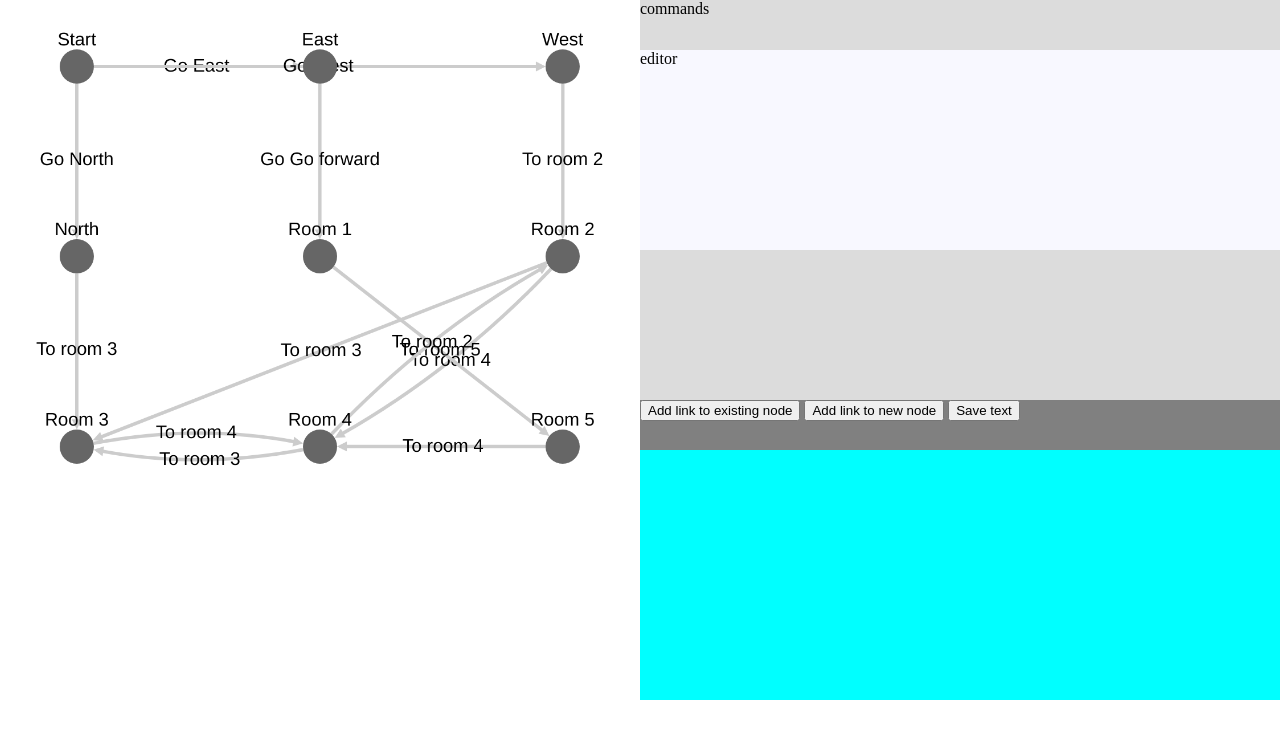
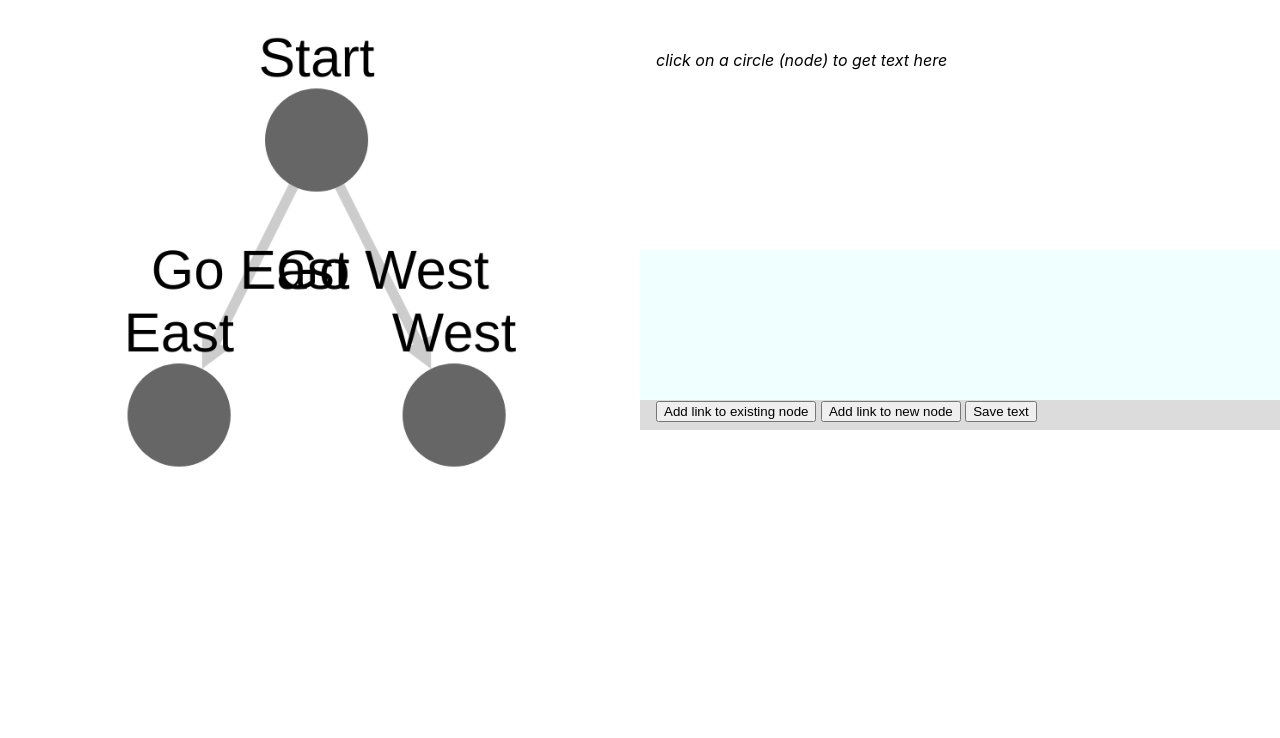
Before and after one commit to chrhagel/choose-your-own-adventure, a plain HTML site: page index.html in a window 1280 px wide. Drawn offline with Linux system fonts and the light colour scheme.

Commit message:
Updated readme.  Added title to edges. Changed starting data to be fewer nodes. Started visual cleanup.

```diff
--- a/index.html
+++ b/index.html
@@ -12,11 +12,17 @@
 
     <div id="cy"></div>
     <div id="editorframe">
-      <div id="editorcommands">commands</div>
-      <div id="editor" contenteditable="true">editor</div>
+      <!-- editorcommands is an area reserved for commands like bold, italics, pick font type, and similar. -->
+      <div id="editorcommands"> </div>
+
+      <!-- Main text area -->
+      <div id="editor" contenteditable="true"> <i>click on a circle (node) to get text here</i></div>
+
+      <!-- Area for the links between nodes. Links are called 'edges' in graphs. -->
       <div id="editorlinks">
 
       </div>
+      <!-- It would probably make more sense to move these buttons to the command area but oh well  -->
       <div id="editorcommit">
         <input type="button" value="Add link to existing node" onclick="addLinkToExistingNode()">
         <input type="button" value="Add link to new node" onclick="addLinkToNewNode()">
@@ -30,8 +36,8 @@
 <!-- <script src="js/jquery-3.4.1.min.js"></script> -->
 <script src="js/cytoscape.min.js"></script>
 <script src="js/elements.js"></script>
-<!-- <script src="js/dagre.js"></script> -->
-<!-- <script src="js/cytoscape-dagre.js"></script> -->
+<script src="js/dagre.js"></script>
+<script src="js/cytoscape-dagre.js"></script>
 <script src="js/editor.js"></script>
 
 <script type="text/javascript">
@@ -86,9 +92,9 @@
   // general utils and setup
   function setAndUpdateLayout(){
     var layout = cy.layout({
-      name: 'grid'
+      // name: 'grid'
       // name: 'random'
-      // name: 'dagre'
+      name: 'dagre'
     });
 
     layout.run();
@@ -146,7 +152,8 @@ function setEdgeText(){
   var linkdata = getEditorLinks() //Array[{ data: { id: '0', source: 'n1', target: 'n2', text: "Go East" } }]
   for (var i=0; i<linkdata.length; i++){
     var edge = cy.getElementById(linkdata[i].id);
-    edge._private.data.name = linkdata[i].text;
+    edge._private.data.name = linkdata[i].name;
+    edge._private.data.body = linkdata[i].body;
   }
 }
 
@@ -158,7 +165,8 @@ function getEdgeInfo(edgearr){
       'id': edgearr[i].id(),
       'source': edgearr[i]._private.data.source,
       'target': edgearr[i]._private.data.target,
-      'name': edgearr[i]._private.data.name
+      'name': edgearr[i]._private.data.name,
+      'body': edgearr[i]._private.data.body,
     //  { data: { id: '0', source: 'n1', target: 'n2', name: "Go East" } },
     });
   }
--- a/js/editor.js
+++ b/js/editor.js
@@ -17,25 +17,29 @@ function getEditorText(){
 function setEditorLinks(edge_data_arr){
   var html_str ='';
   for (var i = 0; i < edge_data_arr.length; i++) {
+    // it'd be better if the text had the name of the node it linked to and not the ID. Would require a look up. Haven't done that yet.
     html_str +=
     '<div id="'+ edge_data_arr[i].id +'"> \
-      <span id="name" contenteditable="true" >'+ edge_data_arr[i].name +'</span> \
-      <span id="'+ edge_data_arr[i].target +'"> linking to '+ edge_data_arr[i].target +' </span> \
+      <span id="name" class="edge_name" contenteditable="true" >'+ edge_data_arr[i].name +'</span> \
+      <span id="body" class="edge_body" contenteditable="true" >'+ edge_data_arr[i].body +'</span> \
+      <span id="'+ edge_data_arr[i].target +'"  class="edge_linkto" > linking to '+ edge_data_arr[i].target +' </span> \
       <span id="'+ edge_data_arr[i].source +'" class="notVisible"> source </span> \
     </div>';
   }
   editorlinks.innerHTML = html_str;
 }
 
- // returns edge info Array[{ data: { id: '0', source: 'n1', target: 'n2', text: "Go East" } }]
+ // returns edge info Array[{ data: { id: '0', source: 'n1', target: 'n2', name:"Go east",  body: "You see ..." } }]
+//  This function is currently fragile. Depends on a specific order. Should go by Ids or something like that.
 function getEditorLinks(){
   var return_arr = []
   for (var i=0; i<editorlinks.children.length; i++){
     var data = {};
     data['id'] = editorlinks.children[i].getAttribute("id");
-    data['source'] = editorlinks.children[i].children[2].getAttribute("id");
-    data['target'] = editorlinks.children[i].children[1].getAttribute("id");
-    data['text'] = editorlinks.children[i].children[0].innerHTML;
+    data['source'] = editorlinks.children[i].children[3].getAttribute("id");
+    data['target'] = editorlinks.children[i].children[2].getAttribute("id");
+    data['name'] = editorlinks.children[i].children[0].innerHTML;
+    data['body'] = editorlinks.children[i].children[1].innerHTML;
 
     return_arr.push(data);
   }
--- a/js/elements.js
+++ b/js/elements.js
@@ -1,52 +1,48 @@
 const ellies = {
   "nodes": [ // list of graph elements to start with
     {
-      data: { id: 'n1', name:"Start", body:"You at the beginning of stuff" }
+      data: { id: 'n1', name:"Start", body:"This is where the story starts" }
     },
     {
-      data: { id: 'n2', name:"East", body:"the eastern room with many flowers" }
+      data: { id: 'n2', name:"East", body:"The eastern room with many flowers" }
     },
     {
       data: { id: 'n3', name:"West", body:"The western room with much spice" }
     },
-    {
-      data: { id: 'n4', name:"North", body:"The nothern room which is very hot" }
-    },
-    {
-      data: { id: 'n5', name:'Room 1', body:"Room 1, you see an ogre" }
-    },
-    {
-      data: { id: 'n6', name:"Room 2", body:"Room 2, Two kobolds" }
-    },
-    {
-      data: { id: 'n7', name:"Room 3", body:"Room 3, a troll!!!!" }
-    },
-    {
-      data: { id: 'n8', name:"Room 4", body:"Room 4, is that a chest? Why my, yes it is!" }
-    },
-    {
-      data: { id: 'n9', name:"Room 5", body:"Oh no, a big hole. Jump!" }
-    },
+    // {
+    //   data: { id: 'n4', name:"North", body:"The nothern room which is very hot" }
+    // },
+    // {
+    //   data: { id: 'n5', name:'Room 1', body:"Room 1, you see an ogre" }
+    // },
+    // {
+    //   data: { id: 'n6', name:"Room 2", body:"Room 2, Two kobolds" }
+    // },
+    // {
+    //   data: { id: 'n7', name:"Room 3", body:"Room 3, a troll!!!!" }
+    // },
+    // {
+    //   data: { id: 'n8', name:"Room 4", body:"Room 4, is that a chest? Why my, yes it is!" }
+    // },
+    // {
+    //   data: { id: 'n9', name:"Room 5", body:"Oh no, a big hole. Jump!" }
+    // },
 
   ],
   "edges":[
-    { data: { id: 'e0', source: 'n1', target: 'n2', name: "Go East" } },
-    { data: { id: 'e1', source: 'n1', target: 'n3', name: "Go West" } },
-    { data: { id: 'e2', source: 'n1', target: 'n4', name: "Go North" } },
-    { data: { id: 'e3', source: 'n2', target: 'n5', name: "Go Go forward" } },
-    { data: { id: 'e4', source: 'n3', target: 'n6', name: "To room 2" } },
-    { data: { id: 'e5', source: 'n4', target: 'n7', name: "To room 3" } },
-    { data: { id: 'e6', source: 'n6', target: 'n8', name: "To room 4" } },
-    { data: { id: 'e7', source: 'n7', target: 'n8', name: "To room 4" } },
-    { data: { id: 'e8', source: 'n5', target: 'n9', name: "To room 5" } },
-    { data: { id: 'e9', source: 'n9', target: 'n8', name: "To room 4" } },
-    { data: { id: 'e10', source: 'n6', target: 'n7', name: "To room 3" } },
-    { data: { id: 'e11', source: 'n8', target: 'n7', name: "To room 3" } },
-    { data: { id: 'e12', source: 'n8', target: 'n6', name: "To room 2" } },
-    // { data: { id: '13', source: 'c', target: 'd' } },
-    // { data: { id: '14', source: 'c', target: 'd' } },
-    // { data: { id: '15', source: 'c', target: 'd' } },
-    // { data: { id: '16', source: 'c', target: 'd' } },
+    { data: { id: 'e0', source: 'n1', target: 'n2', name: "Go East", body:"Description of the action" } },
+    { data: { id: 'e1', source: 'n1', target: 'n3', name: "Go West", body:"You see a great door to the west decide to take it..." } },
+    // { data: { id: 'e2', source: 'n1', target: 'n4', name: "Go North", body:"test" } },
+    // { data: { id: 'e3', source: 'n2', target: 'n5', name: "Go Go forward", body:"test" } },
+    // { data: { id: 'e4', source: 'n3', target: 'n6', name: "To room 2", body:"test" } },
+    // { data: { id: 'e5', source: 'n4', target: 'n7', name: "To room 3", body:"test" } },
+    // { data: { id: 'e6', source: 'n6', target: 'n8', name: "To room 4", body:"test" } },
+    // { data: { id: 'e7', source: 'n7', target: 'n8', name: "To room 4", body:"test" } },
+    // { data: { id: 'e8', source: 'n5', target: 'n9', name: "To room 5", body:"test" } },
+    // { data: { id: 'e9', source: 'n9', target: 'n8', name: "To room 4", body:"test" } },
+    // { data: { id: 'e10', source: 'n6', target: 'n7', name: "To room 3", body:"test" } },
+    // { data: { id: 'e11', source: 'n8', target: 'n7', name: "To room 3", body:"test" } },
+    // { data: { id: 'e12', source: 'n8', target: 'n6', name: "To room 2", body:"test" } },
   ]
 }
 
--- a/styles.css
+++ b/styles.css
@@ -7,6 +7,7 @@ html, body
 body
 {
 		display: flex;
+		font-family: -apple-system, BlinkMacSystemFont, 'Segoe UI', Roboto, Oxygen, Ubuntu, Cantarell, 'Open Sans', 'Helvetica Neue', sans-serif;
 }
 
 
@@ -20,7 +21,7 @@ body
 {
 	width: 700px;
 	height: 700px;
-	background-color: aqua;
+
 
 }
 
@@ -28,31 +29,47 @@ body
 {
 	width: 100%;
 	height: 50px;
-	background-color: gainsboro;
+
 }
 #editor
 {
 	width: 100%;
 	/* height:550px; */
 	height: 200px;
-	background-color: ghostwhite;
+	padding-left: 1rem;
 }
 
 #editorlinks
 {
 	width: 100%;
 	height: 150px;
-	background-color: gainsboro;
+	background-color: azure;
+	padding-left: 1rem;
 }
 #editorcommit
 {
 	width: 100%;
-	height: 50px;
-	background-color: gray;
+	height: 30px;
+	background-color: gainsboro;
+	padding-left: 1rem;
 }
-
-
 
 .notVisible {
 	display: none;
 }
+
+.edge_name {
+	display: block;
+	font-weight: bold;
+  font-size: larger;
+}
+.edge_body {
+	display: block;
+	font-size: medium;
+
+}
+.edge_linkto {
+	display: block;
+	font-size: small;
+	margin-bottom: 1rem;
+}
```
Also changed, not shown: ideer.txt, 1 other file.
